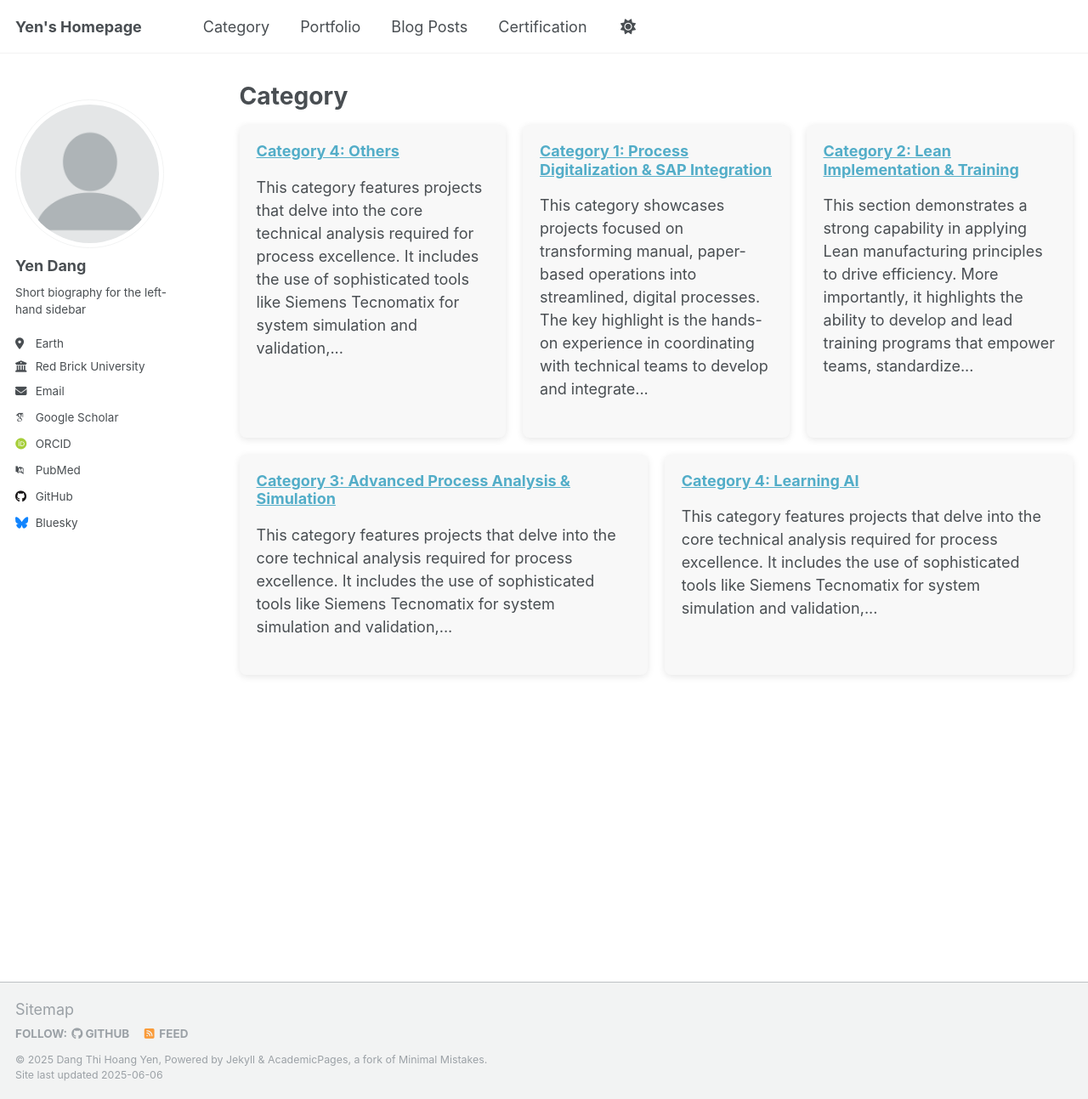
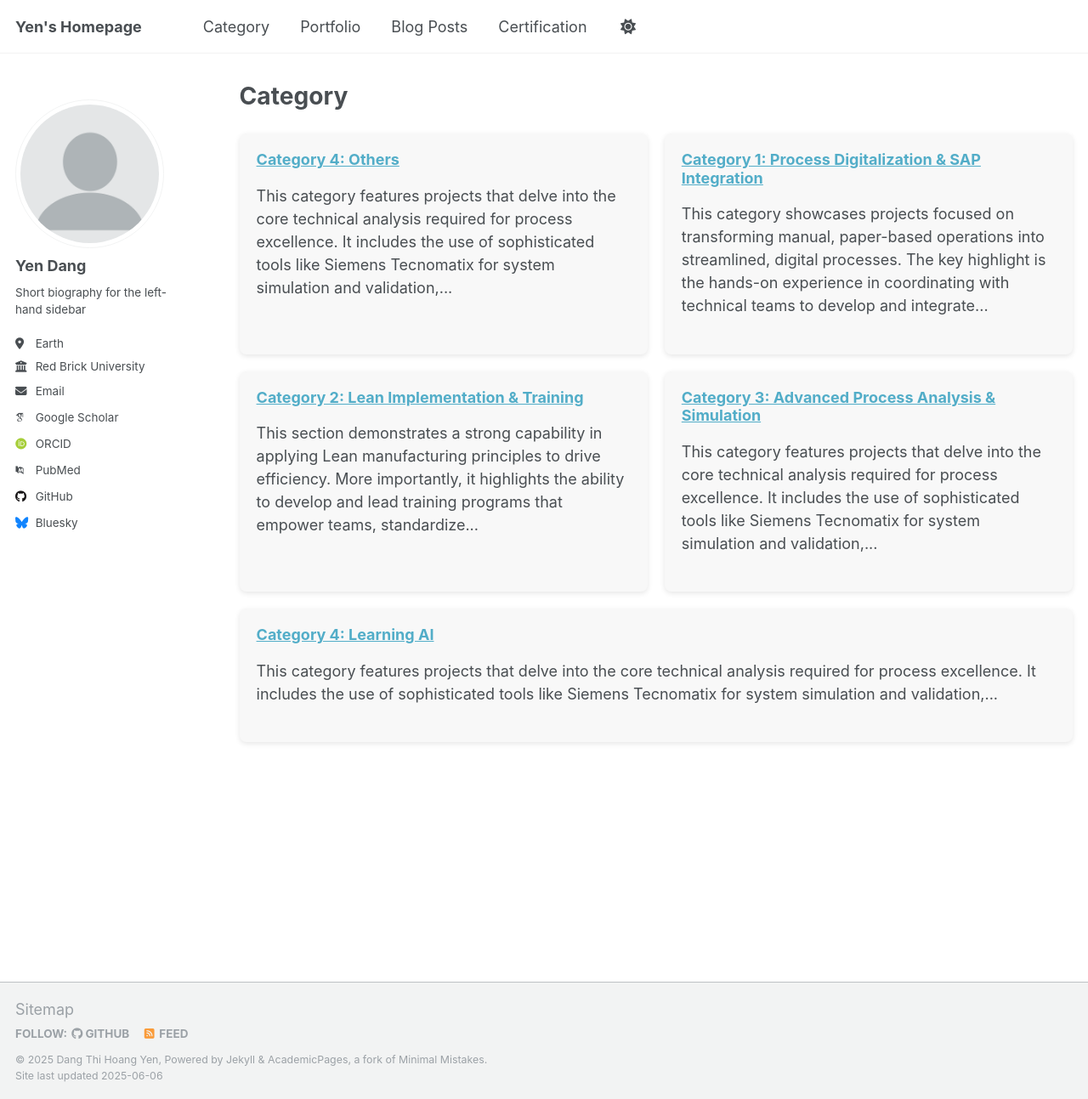
Before and after one commit to yen010390/yen010390.github.io, a Jekyll site: the page built from _pages/category.html, in a window 1280 px wide and 1293 px high. Shown: the whole window at 85% size. Built offline with Jekyll 4.4.1, drawn with Linux system fonts in a browser that asks for light colours; some web fonts are replaced.

Commit message:
Update category.html

```diff
--- a/_pages/category.html
+++ b/_pages/category.html
@@ -12,15 +12,15 @@ author_profile: true
     display: flex;
     flex-wrap: wrap;
     gap: 20px;
-    margin: 20px 0;
+    margin: 30px 0;
   }
 
   .post-card {
-    flex: 1 1 calc(33.333% - 20px); /* 3 cột */
+    flex: 1 1 calc(50% - 20px); /* 2 cột mỗi hàng */
     background-color: #f8f8f8;
     border-radius: 8px;
     padding: 20px;
-    box-shadow: 0 2px 8px rgba(0,0,0,0.1);
+    box-shadow: 0 2px 6px rgba(0, 0, 0, 0.1);
   }
 
   .post-card h3 {
@@ -36,7 +36,8 @@ author_profile: true
 </style>
 
 <div class="post-grid">
-  {% for post in site.category %}
+  {% assign posts = site.category | slice: 0, 5 %}
+  {% for post in posts %}
     <div class="post-card">
       <h3><a href="{{ post.url | relative_url }}">{{ post.title }}</a></h3>
       <p>{{ post.excerpt | strip_html | truncatewords: 30 }}</p>
```
